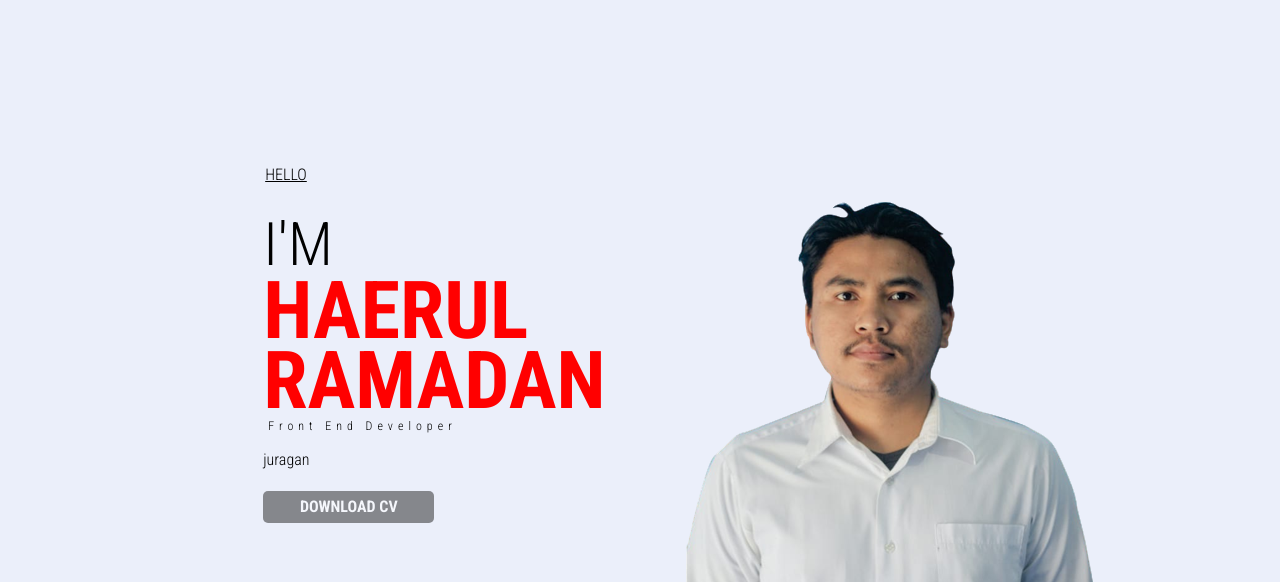
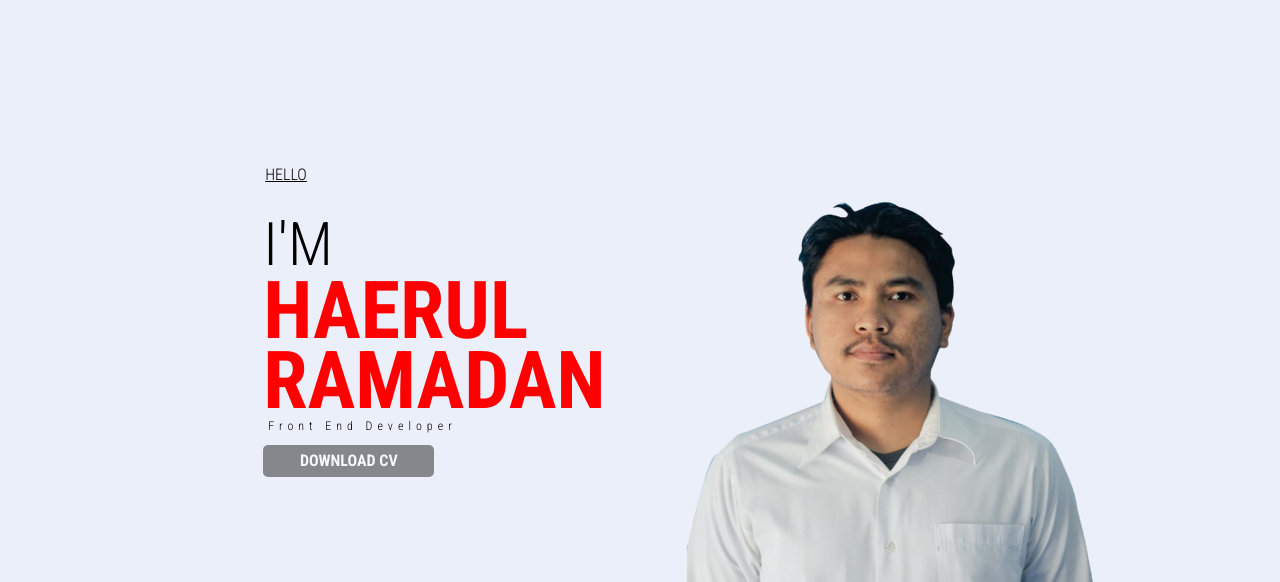
Before and after one commit to Arul248/Arul248.github.io, a plain HTML site: page index.html in a window 1280 px wide. Shown: the part 80-662 px from the top of the page. Drawn offline with Linux system fonts and the light colour scheme; a web font is replaced by a local one.

Commit message:
modifikasi index.html

```diff
--- a/index.html
+++ b/index.html
@@ -91,7 +91,6 @@
                         <p class="im">I'M</p>
                         <h1>HAERUL <br>RAMADAN</h1>
                         <P class="propesi">Front End Developer</P>
-                        <p>juragan</p>
                         <!-- button download -->
                         <a href="pdf/Haerul_Resume.pdf" target="_blank" class="download" download="Download Cv">
                             <button type="submit" class="fw-bold">DOWNLOAD CV</button>
```
